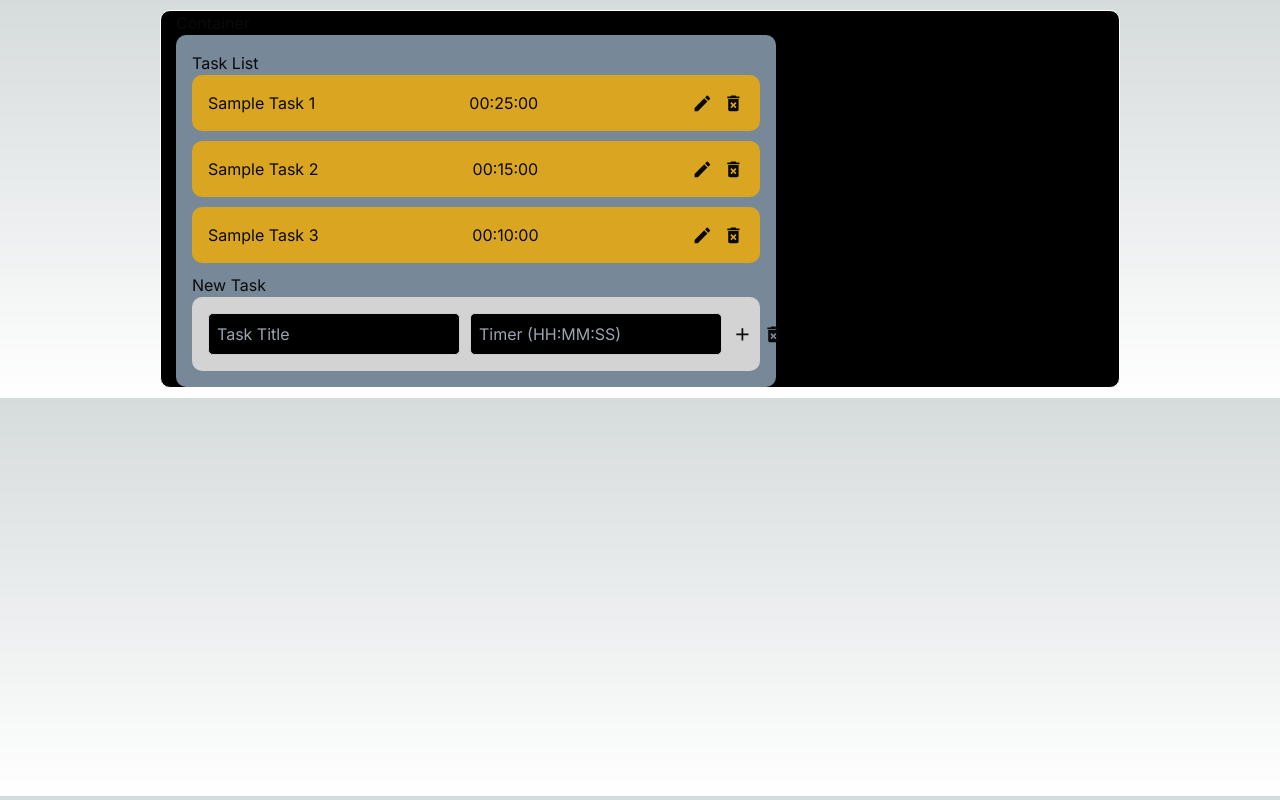
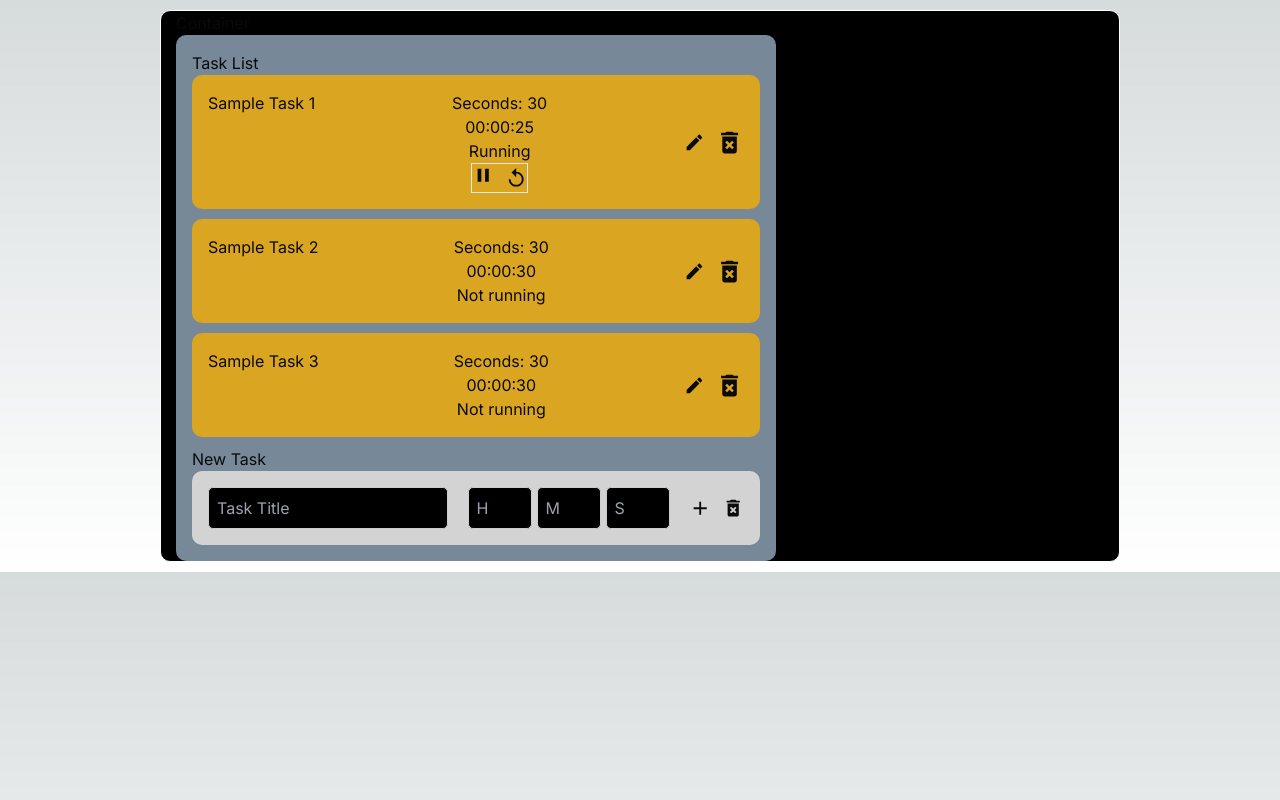
Before and after one commit to etdavis/Focus-Flow, a Next.js app in the folder Frontend/: page / in a window 1280 px wide. Built offline with nearby package versions, Linux system fonts and the light colour scheme.

Commit message:
implemented timer

```diff
--- a/Frontend/package.json
+++ b/Frontend/package.json
@@ -15,6 +15,7 @@
     "react": "18.2.0",
     "react-dom": "18.2.0",
     "react-icons": "^5.5.0",
+    "react-timer-hook": "^4.0.5",
     "tailwindcss": "3.3.2"
   }
 }
--- a/Frontend/src/app/globals.css
+++ b/Frontend/src/app/globals.css
@@ -73,6 +73,49 @@ body {
   border-radius: 5px;
   border: 1px solid #ccc;
   background-color: black;
+  max-width: 15rem;
+}
+
+.time-input {
+  display: flex;
+  gap: 5px;
+  align-items: center;
+  margin-right: 10px;
+
+}
+
+.hours, .minutes, .seconds {
+  width: 4rem;
+  padding: 0.5rem;
+  border-radius: 5px;
+  border: 1px solid #ccc;
+  background-color: black;
+}
+
+.timer {
+  display: flex;
+  flex-direction: column;
+  align-items: center;
+  }
+
+.timer-buttons {
+  display: flex;
+  align-items: center;
+  gap: 10px;
+  border-width: 1px;
+}
+
+.timer-buttons button {
+  size: 1.3em;
+}
+
+.play-icon, .pause-icon, .restart-icon, .add-icon, .delete-icon {
+  font-size: 1.4em;
+}
+
+.timer-buttons button:hover {
+  transform: scale(1.5);
+  transition: transform 0.2s;
 }
 
 .icons {
@@ -82,7 +125,6 @@ body {
 }
 
 .icons button:hover {
-  cursor: pointer;
   transform: scale(1.5);
-
+  transition: transform 0.2s;
 }
--- a/Frontend/src/app/page.js
+++ b/Frontend/src/app/page.js
@@ -7,24 +7,30 @@ import { nanoid } from "nanoid";
 export default function Home() {
   const [tasks, setTasks] = useState([
     {
-      id: nanoid(),
+      id: 0,
       title: "Sample Task 1",
-      timer: "00:25:00"
+      hours: 0,
+      minutes: 0,
+      seconds: 30
     },
     {
-      id: nanoid(),
+      id: 1,
       title: "Sample Task 2",
-      timer: "00:15:00"
+      hours: 0,
+      minutes: 0,
+      seconds: 30
     },
     {
-      id: nanoid(),
+      id: 2,
       title: "Sample Task 3",
-      timer: "00:10:00"
+      hours: 0,
+      minutes: 0,
+      seconds: 30
     },
   ]);
 
   function addTask(newTask) {
-    newTask.id = nanoid();
+    newTask.id = tasks.length;
     setTasks([...tasks, newTask]);
   }
 
@@ -42,6 +48,22 @@ export default function Home() {
       })
   }, []);
   */
+
+  /* if I decide to implement local storage
+  useEffect(() => {
+    const savedTasks = JSON.parse(localStorage.getItem("react-app-focus-flow-data"));
+
+    if (savedTasks) {
+      setTasks(savedTasks);
+    }
+  }, []);
+
+  useEffect(() => {
+    localStorage.setItem("react-app-focus-flow-data", JSON.stringify(tasks));
+  }, [tasks]);
+  */
+
+
 
   return (
     <div className="container">
--- a/Frontend/src/components/NewTask.js
+++ b/Frontend/src/components/NewTask.js
@@ -4,11 +4,13 @@ import { MdDeleteForever } from "react-icons/md";
 import {MdAdd} from "react-icons/md";
 
 
-
 export function NewTask({ addTask }) {
     const [title, setTitle] = useState("");
-    const [timer, setTimer] = useState("");
+    const [hours, setHours] = useState("");
+    const [minutes, setMinutes] = useState("");
+    const [seconds, setSeconds] = useState("");
     const characterLimit = 40;
+    const timerLimit = 60
 
     function handleTitleChange( event ) {
         if(characterLimit - event.target.value.length >= 0) {
@@ -16,8 +18,22 @@ export function NewTask({ addTask }) {
         }
     }
 
-    function handleTimerChange( event ) {
-        setTimer(event.target.value);
+    function handleHourChange( event ) {
+        if(event.target.value < timerLimit) {
+            setHours(event.target.value);
+        }
+    }
+
+    function handleMinuteChange( event ) {
+        if(event.target.value < timerLimit) {
+            setMinutes(event.target.value);
+        }
+    }
+
+    function handleSecondChange( event ) {
+        if(event.target.value < timerLimit) {
+            setSeconds(event.target.value);
+        }
     }
 
     function handleSubmit( event ) {
@@ -26,11 +42,15 @@ export function NewTask({ addTask }) {
         const newTask = {
             id: null,
             title: title,
-            timer: timer
+            hours: hours,
+            minutes: minutes,
+            seconds: seconds
         }
         addTask(newTask);
         setTitle("");
-        setTimer("");
+        setHours("");
+        setMinutes("");
+        setSeconds("");
     }
 
     return (
@@ -43,19 +63,35 @@ export function NewTask({ addTask }) {
             placeholder="Task Title"
             required
         ></input>
-        <input
-            className="text-input"
-            value={timer}
-            onChange={handleTimerChange}
-            placeholder="Timer (HH:MM:SS)"
-            required
-        ></input>
+        <div className="time-input">
+            <input
+                className="hours"
+                type="number"
+                value={hours}
+                onChange={handleHourChange}
+                placeholder="H"
+            ></input>
+                <input
+                className="minutes"
+                type="number"
+                value={minutes}
+                onChange={handleMinuteChange}
+                placeholder="M"
+            ></input>
+                <input
+                className="seconds"
+                type="number"
+                value={seconds}
+                onChange={handleSecondChange}
+                placeholder="S"
+            ></input>
+        </div>
         <div className="icons">
             <button type="submit">
-                <MdAdd className="add-icon" size="1.3em"/>
+                <MdAdd className="add-icon"/>
             </button>
-            <button >
-                <MdDeleteForever className="delete-icon" size="1.3em"/>
+            <button>
+                <MdDeleteForever className="delete-icon"/>
             </button>
         </div>
     </form>
--- a/Frontend/src/components/Task.js
+++ b/Frontend/src/components/Task.js
@@ -1,10 +1,19 @@
-import { MdDeleteForever } from "react-icons/md";
-import { MdEdit } from "react-icons/md";
+import { MdDeleteForever, MdEdit } from "react-icons/md";
+import { Timer } from "./Timer";
 
-export function Task({ id, title, timer, handleDeleteTask }) {
+export function Task({ id, title, hours, minutes, seconds, isActive, onComplete, handleDeleteTask }) {
+    const time = new Date();
+    const totalSeconds = Number(seconds) + Number(minutes) * 60 + Number(hours) * 3600;
+    time.setSeconds(time.getSeconds() + totalSeconds);
+
     return <div className="task">
         <h1>{title}</h1>
-        <h1>{timer}</h1>
+        <Timer
+            expiryTimestamp={time}
+            startValue={totalSeconds}
+            isActive={isActive}
+            onComplete={onComplete}
+        />
         <div className="icons">
             <button type="submit">
                 <MdEdit className="edit-icon" size="1.3em"/>
--- a/Frontend/src/components/TaskList.js
+++ b/Frontend/src/components/TaskList.js
@@ -1,7 +1,17 @@
 import { Task } from "@/components/Task";
 import { NewTask } from "./NewTask";
+import { useState } from "react";
 
 export function TaskList({ tasks, addTask, handleDeleteTask }) {
+    const [activeIndex, setActiveIndex] = useState(0);
+
+    const handleTimerComplete = () => {
+        setActiveIndex((prev) => {
+            if (prev + 1 < tasks.length) return prev + 1;
+            return prev; // last task stays last
+        });
+    };
+
     return (
     <div className="task-list">
         <h2>Task List</h2>
@@ -11,6 +21,8 @@ export function TaskList({ tasks, addTask, handleDeleteTask }) {
             <Task
                 {...task}
                 key = {idx}
+                isActive={idx === activeIndex}
+                onComplete={handleTimerComplete}
                 handleDeleteTask={handleDeleteTask}
             />
         ))}
--- /dev/null
+++ b/Frontend/src/components/Timer.js
@@ -0,0 +1,72 @@
+import React from 'react';
+import { useState, useEffect } from "react";
+import { useTimer } from 'react-timer-hook';
+import { MdPause, MdPlayArrow, MdReplay } from "react-icons/md";
+
+
+export function Timer({ expiryTimestamp, startValue, isActive, onComplete }) {
+    const {
+        totalSeconds,
+        milliseconds,
+        seconds,
+        minutes,
+        hours,
+        days,
+        isRunning,
+        start,
+        pause,
+        resume,
+        restart,
+    } = useTimer({ expiryTimestamp,
+        autoStart: false,
+        onExpire: () => {
+            console.warn('Timer expired');
+            onComplete();
+        },
+        interval: 20
+    });
+
+    const autoStart = false;
+    const startTime = startValue;
+
+    useEffect(() => {
+        if (isActive) {
+            const time = new Date();
+            time.setSeconds(time.getSeconds() + startValue);
+            restart(time, true); // auto-start only the active timer
+        } else {
+            pause();
+        }
+    }, [isActive]);
+
+  return (
+    <div className="timer">
+        <p>Seconds: {startTime}</p>
+        <div className="timer-numbers">
+            <span>{hours.toString().padStart(2, "0")}</span>:
+                <span>{minutes.toString().padStart(2, "0")}</span>:
+                <span>{seconds.toString().padStart(2, "0")}</span>
+        </div>
+        <p>{isRunning ? 'Running' : 'Not running'}</p>
+        {isActive && (
+            <div className="timer-buttons">
+                <div>{!isRunning ?
+                    <button onClick={resume}>
+                        <MdPlayArrow className="play-icon"/>
+                    </button> :
+                    <button onClick={pause}>
+                        <MdPause className="pause-icon"/>
+                    </button>}
+                </div>
+
+                <button onClick={() => {
+                    // Restarts to 5 minutes timer
+                    const time = new Date();
+                    time.setSeconds(time.getSeconds() + startTime);
+                    restart(time, autoStart)
+                }}><MdReplay className="restart-icon"/></button>
+            </div>
+        )}
+    </div>
+  );
+}
```
Also changed, not shown: 1 other file (tests, documents, lock files or other folders).
